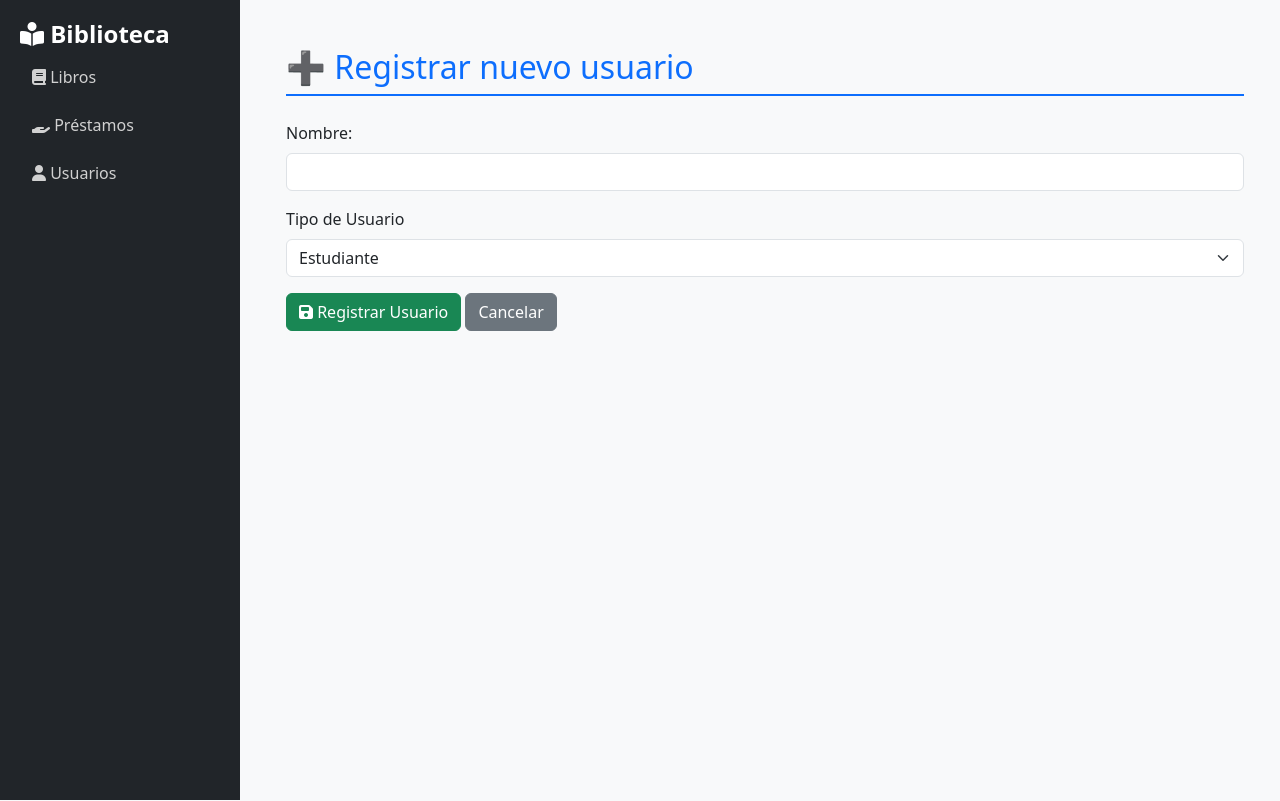
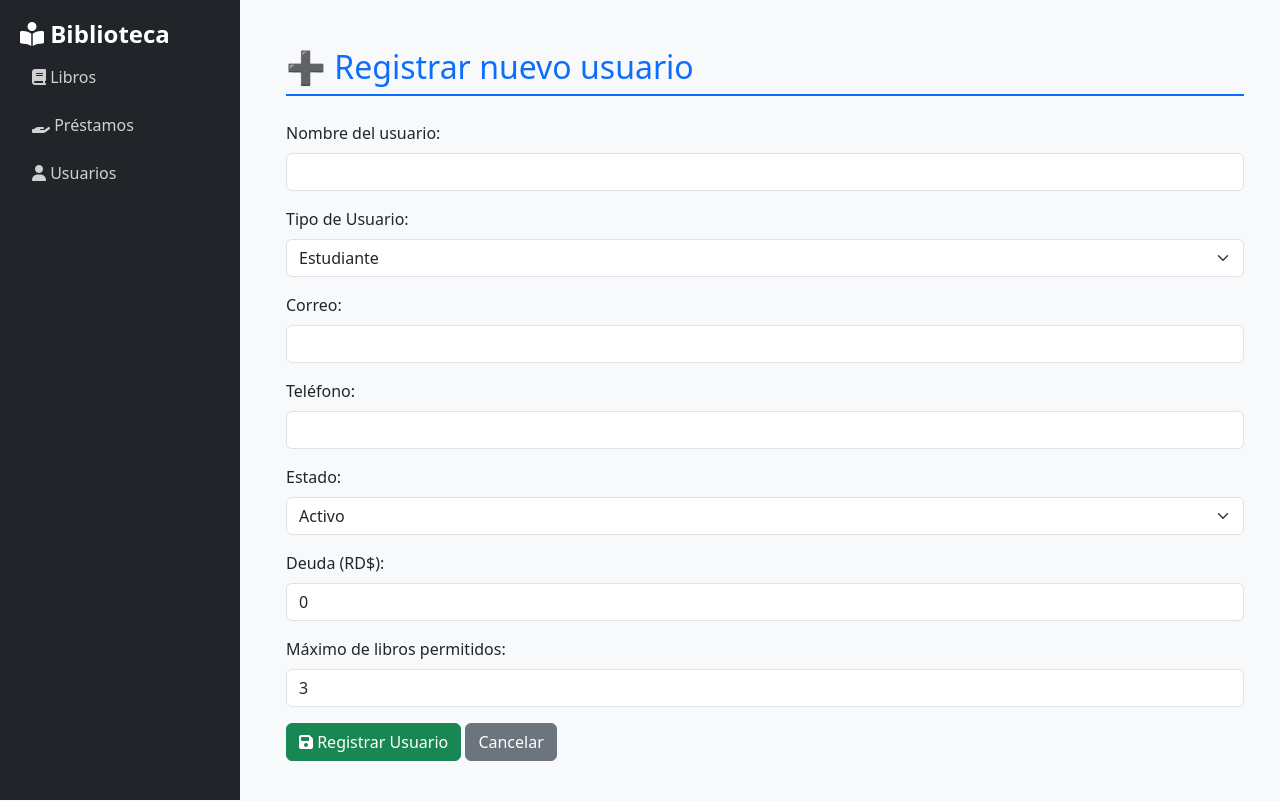
Before and after one commit to juanrosariobencosme-rgb/Biblioteca, a PHP site: page /views/usuarios/registrar.php in a window 1280 px wide. Run offline with PHP 8.4, Linux system fonts and the light colour scheme.

```diff
--- a/views/usuarios/registrar.php
+++ b/views/usuarios/registrar.php
@@ -1,31 +1,96 @@
 <?php
-  error_reporting(E_ALL);
-  ini_set('display_errors', 1);
+error_reporting(E_ALL);
+ini_set('display_errors', 1);
+
 require_once "../../config/db.php";
 include "../layout/header.php";
+
+if ($_SERVER["REQUEST_METHOD"] === "POST") {
+
+    $nombre = trim($_POST['nombre']);
+    $tipo = trim($_POST['tipo_usuario']);
+    $correo = trim($_POST['correo']);
+    $telefono = trim($_POST['telefono']);
+    $estado = trim($_POST['estado']);
+    $deuda = trim($_POST['deuda']);
+    $max_libros = trim($_POST['max_libros']);
+
+    if (empty($nombre) || empty($tipo) || empty($correo)) {
+        echo "<div class='alert alert-danger'>⚠️ Debes completar los campos obligatorios.</div>";
+    } else {
+        try {
+            $stmt = $pdo->prepare("
+                INSERT INTO usuario
+                (nombre, tipo_usuario, correo, telefono, estado, deuda, max_libros, fecha_registro)
+                VALUES (?, ?, ?, ?, ?, ?, ?, CURDATE())
+            ");
+
+            $stmt->execute([$nombre, $tipo, $correo, $telefono, $estado, $deuda, $max_libros]);
+
+            echo "<div class='alert alert-success'>✅ Usuario registrado correctamente.</div>";
+            echo "<script>setTimeout(()=>window.location='listado.php', 1200);</script>";
+
+        } catch (Exception $e) {
+            echo "<div class='alert alert-danger'>Error: {$e->getMessage()}</div>";
+        }
+    }
+}
 ?>
 
 <div class="container mt-4">
     <h2>➕ Registrar nuevo usuario</h2>
 
     <form method="POST" class="mt-3">
+
+        <!-- Nombre -->
         <div class="mb-3">
-            <label class="form-label">Nombre:</label>
-            <input name="id_usuario" class="form-control" required>
+            <label class="form-label">Nombre del usuario:</label>
+            <input name="nombre" class="form-control" required>
+        </div>
 
+        <!-- Tipo -->
+        <div class="mb-3">
+            <label class="form-label">Tipo de Usuario:</label>
+            <select name="tipo_usuario" class="form-select" required>
+                <option value="Estudiante">Estudiante</option>
+                <option value="Maestro">Maestro</option>
             </select>
         </div>
 
+        <!-- Correo -->
         <div class="mb-3">
-            <label class="form-label">Tipo de Usuario</label>
-            <select name="id_ejemplar" class="form-select" required>
+            <label class="form-label">Correo:</label>
+            <input type="email" name="correo" class="form-control" required>
+        </div>
 
-                <option >Estudiante</option>
-                <option >Maestro</option>
+        <!-- Teléfono -->
+        <div class="mb-3">
+            <label class="form-label">Teléfono:</label>
+            <input type="text" name="telefono" class="form-control">
+        </div>
 
+        <!-- Estado -->
+        <div class="mb-3">
+            <label class="form-label">Estado:</label>
+            <select name="estado" class="form-select" required>
+                <option value="Activo">Activo</option>
+                <option value="Suspendido">Suspendido</option>
             </select>
         </div>
 
+        <!-- Deuda -->
+        <div class="mb-3">
+            <label class="form-label">Deuda (RD$):</label>
+            <input type="number" name="deuda" class="form-control" value="0" required>
+        </div>
+
+        <!-- Máximo de libros -->
+        <div class="mb-3">
+            <label class="form-label">Máximo de libros permitidos:</label>
+            <input type="number" name="max_libros" class="form-control" value="3" required>
+        </div>
+
+        <!-- Botones -->
         <div class="mb-3">
             <button type="submit" class="btn btn-success"><i class="fa fa-save"></i> Registrar Usuario</button>
             <a href="listado.php" class="btn btn-secondary">Cancelar</a>
```
Also changed, not shown: views/usuarios/administrar.php (added, +117 -0 lines), views/usuarios/eliminar.php (added, +25 -0 lines), views/usuarios/listado.php (+29 -26 lines).
